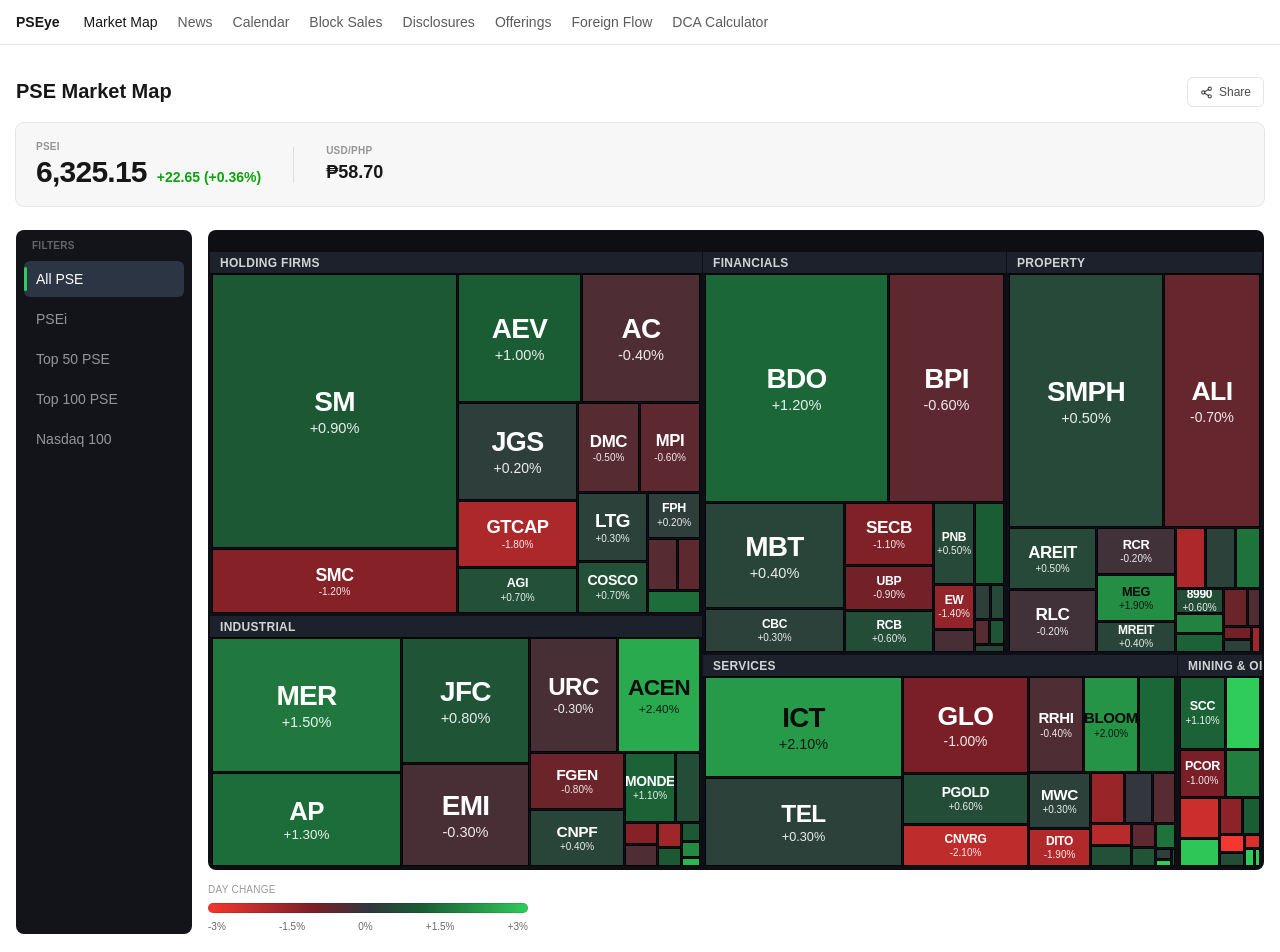
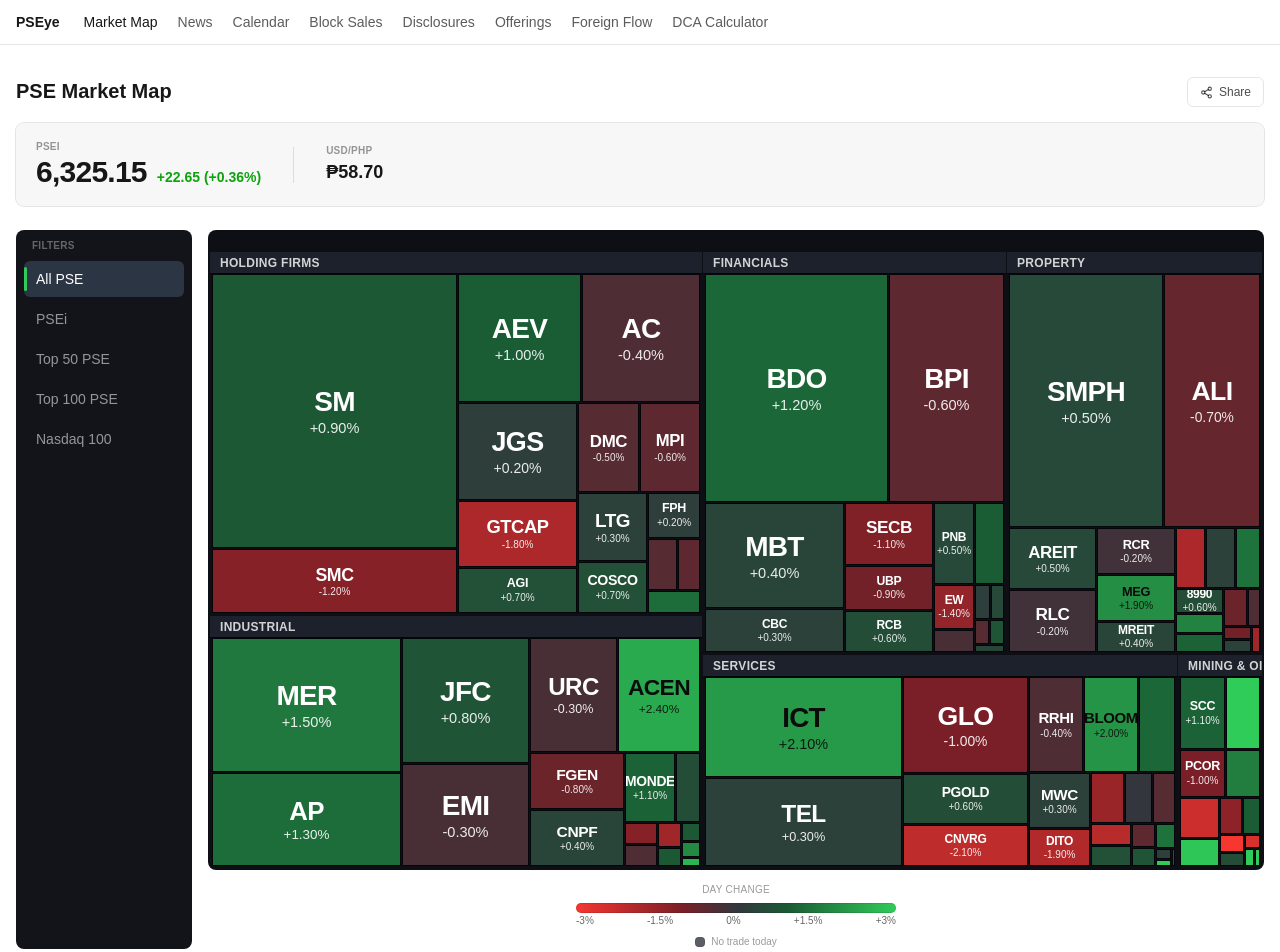
Before and after one commit to Cytical/PSEye, a Next.js app in the folder apps/web/: page / in a window 1280 px wide. Shown: the top 952 px of the page. Built offline with nearby package versions, Linux system fonts and the light colour scheme; no server answers; the database is empty.

Commit message:
Center the market map's day-change legend and add a no-trade-today key
Fixes a layout bug where mx-auto disabled flex stretch, collapsing the
legend to its content width and jamming the tick labels together.

```diff
--- a/apps/web/components/TreemapChart.tsx
+++ b/apps/web/components/TreemapChart.tsx
@@ -9,6 +9,7 @@ import {
   SECTOR_HEADER_HEIGHT,
   LEGEND_GRADIENT_CSS,
   LEGEND_TICKS,
+  NO_DATA_COLOR,
   type TreemapInput,
 } from "@pseye/treemap-layout";
 import { generateSparklineHistory } from "@/lib/syntheticSparkline";
@@ -94,7 +95,7 @@ export function TreemapChart({ stocks, width: widthProp, height = DEFAULT_HEIGHT
   }, [stocks]);
 
   return (
-    <div ref={containerRef} className="flex w-full flex-col gap-3">
+    <div ref={containerRef} className="flex w-full flex-col items-center gap-3">
       <div
         className="relative select-none overflow-hidden rounded-lg ring-1 ring-white/10"
         style={{ width, height, background: CANVAS_BG }}
@@ -208,21 +209,30 @@ export function TreemapChart({ stocks, width: widthProp, height = DEFAULT_HEIGHT
         />
       )}
 
-      <div className="flex flex-col gap-1.5">
+      <div className="flex w-full max-w-xs flex-col items-center gap-1.5">
         <span className="text-[10px] font-medium uppercase tracking-wide text-black/40 dark:text-white/40">
           Day change
         </span>
+        <div className="w-full">
           <div
-          className="h-2.5 w-full max-w-xs rounded-full ring-1 ring-inset ring-black/10 dark:ring-white/10"
+            className="h-2.5 w-full rounded-full ring-1 ring-inset ring-black/10 dark:ring-white/10"
             style={{ background: LEGEND_GRADIENT_CSS }}
           />
-        <div className="flex w-full max-w-xs justify-between text-[10px] font-medium text-black/60 dark:text-white/60">
+          <div className="flex w-full justify-between text-[10px] font-medium text-black/60 dark:text-white/60">
             {LEGEND_TICKS.map((tick) => (
               <span key={tick}>
                 {tick > 0 ? "+" : ""}
                 {tick}%
               </span>
             ))}
+          </div>
+        </div>
+        <div className="flex items-center gap-1.5 text-[10px] font-medium text-black/40 dark:text-white/40">
+          <span
+            className="h-2.5 w-2.5 rounded-sm ring-1 ring-inset ring-black/10 dark:ring-white/10"
+            style={{ background: NO_DATA_COLOR }}
+          />
+          No trade today
         </div>
       </div>
     </div>
```
Lines whose indentation alone changed are shown as unchanged.
